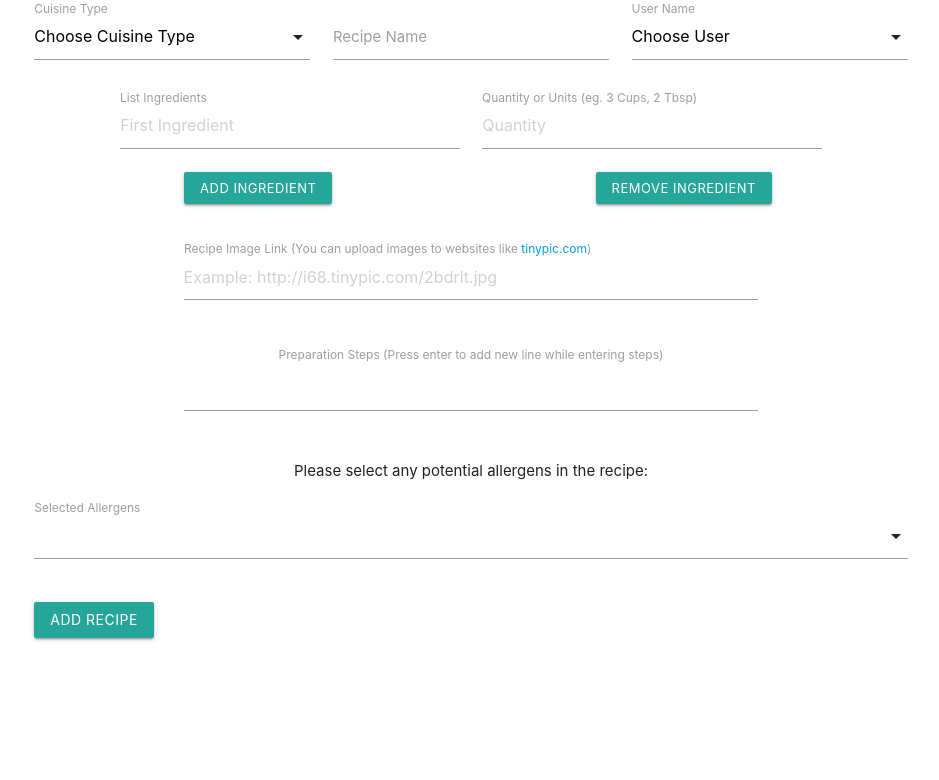
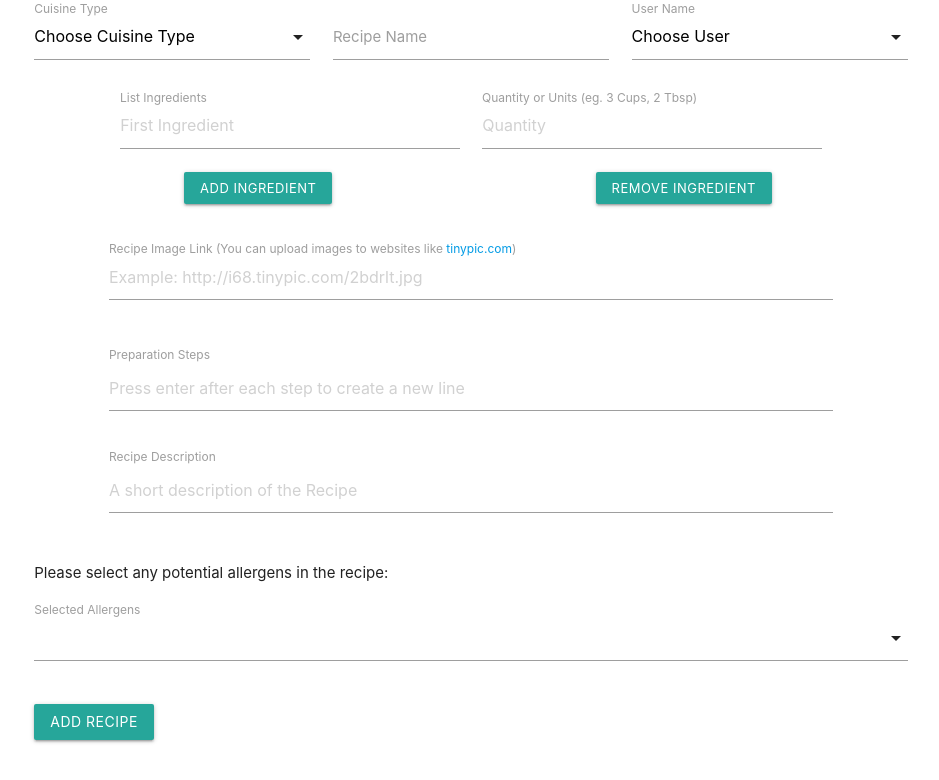
Before and after one commit to Code-Institute-Submissions/Data-Centric-Development-Milestone-Projectv2, a Flask app: page /add_recipe in a window 1280 px wide. Shown: the part 225-1005 px from the top of the page, without its empty margins (169-1108 px from the left). Before the commit the page ends 866 px from the top, so only its background shows below. Run offline with Flask 2, Linux system fonts and the light colour scheme; data that the repository does not hold is empty; some libraries are stand-ins or nearby versions.

Commit message:
Resolved preparation steps splitting in mongo and display on recipe display

```diff
--- a/app.py
+++ b/app.py
@@ -38,7 +38,13 @@ def insert_recipe():
     if request.method == 'POST':
         result = request.form.to_dict()
         allergen_result = request.form.getlist('allergens')
+        non_string = request.form.get('preparation')
+        preparation_result = str(request.form.get('preparation'))
+        preparation_string = preparation_result.split("\r\n")
+        result['preparation'] = ', '.join(preparation_string)
         result['allergens'] = ', '.join(allergen_result)
+        print(result['preparation'])
+        print(type(result['preparation']))
         recipes = mongo.db.recipes
         recipes.insert_one(result)
     return redirect(url_for('list_recipes'))
--- a/templates/addrecipe.html
+++ b/templates/addrecipe.html
@@ -9,7 +9,7 @@
         </div>
     </div>
     <div class="row">
-        <form action="{{ url_for('insert_recipe') }}" method="POST" class="col-sm-12" name="recipeform">
+        <form action="{{ url_for('insert_recipe') }}" method="POST" class="col-sm-12" name="recipeform" id="recipeform">
             <div class="row">
                 <div class="input-field col s4">
                     <select id="cuisine" name="cuisine_name">
@@ -61,22 +61,25 @@
                 </div>
             </div>
             <div class="row">
-                 <div class="input-field col s8 offset-s2">
+                 <div class="input-field col s10 offset-s1">
                     <label>Recipe Image Link (You can upload images to websites like <a href="http://tinypic.com/">tinypic.com</a>)</label>
-                    <input  placeholder="Example: http://i68.tinypic.com/2bdrlt.jpg" type="text" id="recipe_image" name="recipe_image">
+                    <input placeholder="Example: http://i68.tinypic.com/2bdrlt.jpg" type="text" id="recipe_image" name="recipe_image">
                 </div>
             </div>
             <div class="row">
-                <div class="col s8 offset-s2 center">
-                    <label for="">Preparation Steps (Press enter to add new line while entering steps)</label>
-                    <textarea class="materialize-textarea" name = "preparation" id="preparation" rows="5" cols="60"></textarea>
+                <div class="col s10 offset-s1">
+                    <label for="">Preparation Steps</label>
+                    <textarea placeholder="Press enter after each step to create a new line" class="materialize-textarea" name = "preparation" id="preparation" rows="5" cols="60"></textarea>
                 </div>
             </div>
-
-            <!-- TESTING ALLERGEN CHECKBOXES -->
-
             <div class="row">
-                <div class="col s12 center">
+                <div class="col s10 offset-s1">
+                    <label for="">Recipe Description</label>
+                    <textarea placeholder="A short description of the Recipe" class="materialize-textarea" name = "description" id="description" rows="5" cols="60"></textarea>
+                </div>
+            </div>
+            <div class="row">
+                <div class="col s12">
                     <p>Please select any potential allergens in the recipe:</p>
                 </div>
                 <div class="input-field col s12">
@@ -88,9 +91,6 @@
                     <label>Selected Allergens</label>
                 </div>
             </div>
-
-            <!-- End of ALLERGEN test -->
-
             <div class="row">
                 <div class="col s3">
                     <button class="btn" type="submit">Add Recipe</button>
@@ -126,6 +126,7 @@
 
     });
 
+
 </script>
 
 {% endblock %}
```
Also changed, not shown: templates/result.html (+29 -5 lines), templates/showrecipe.html (+21 -8 lines), README.md.
